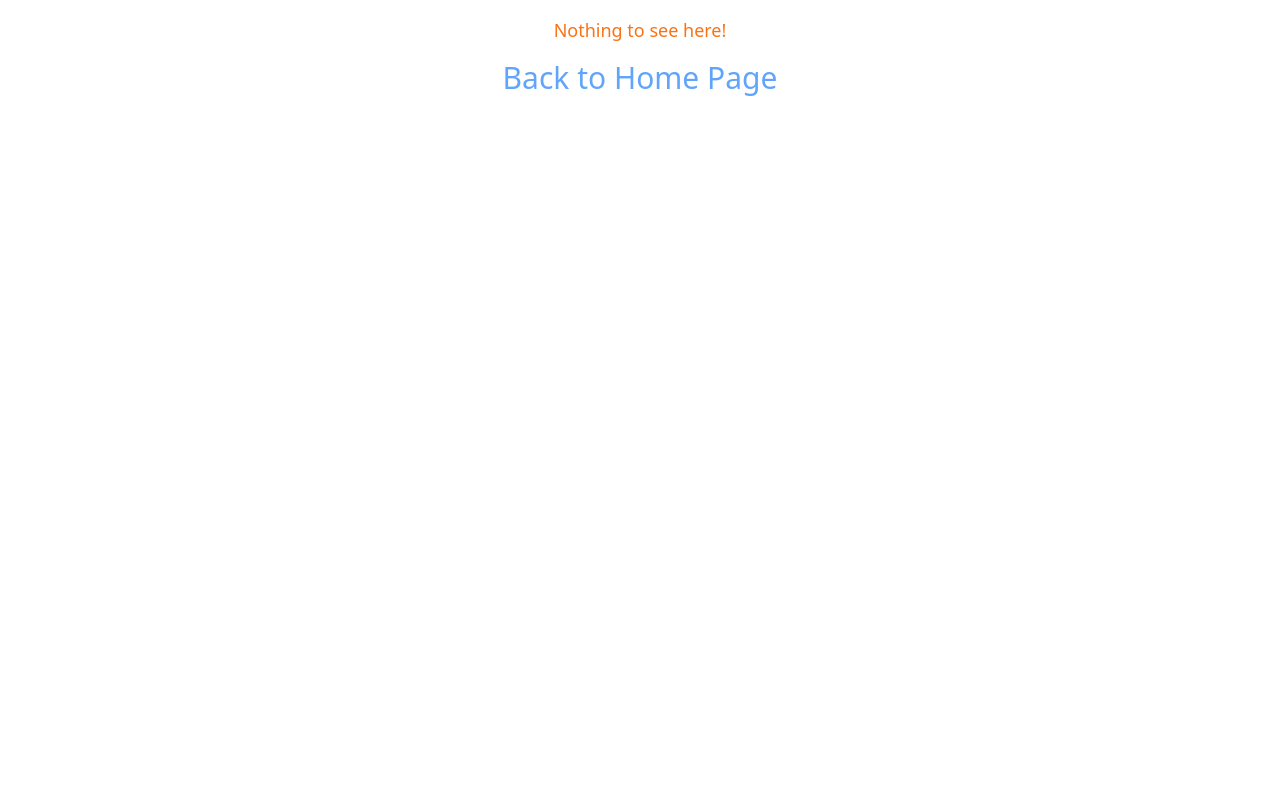
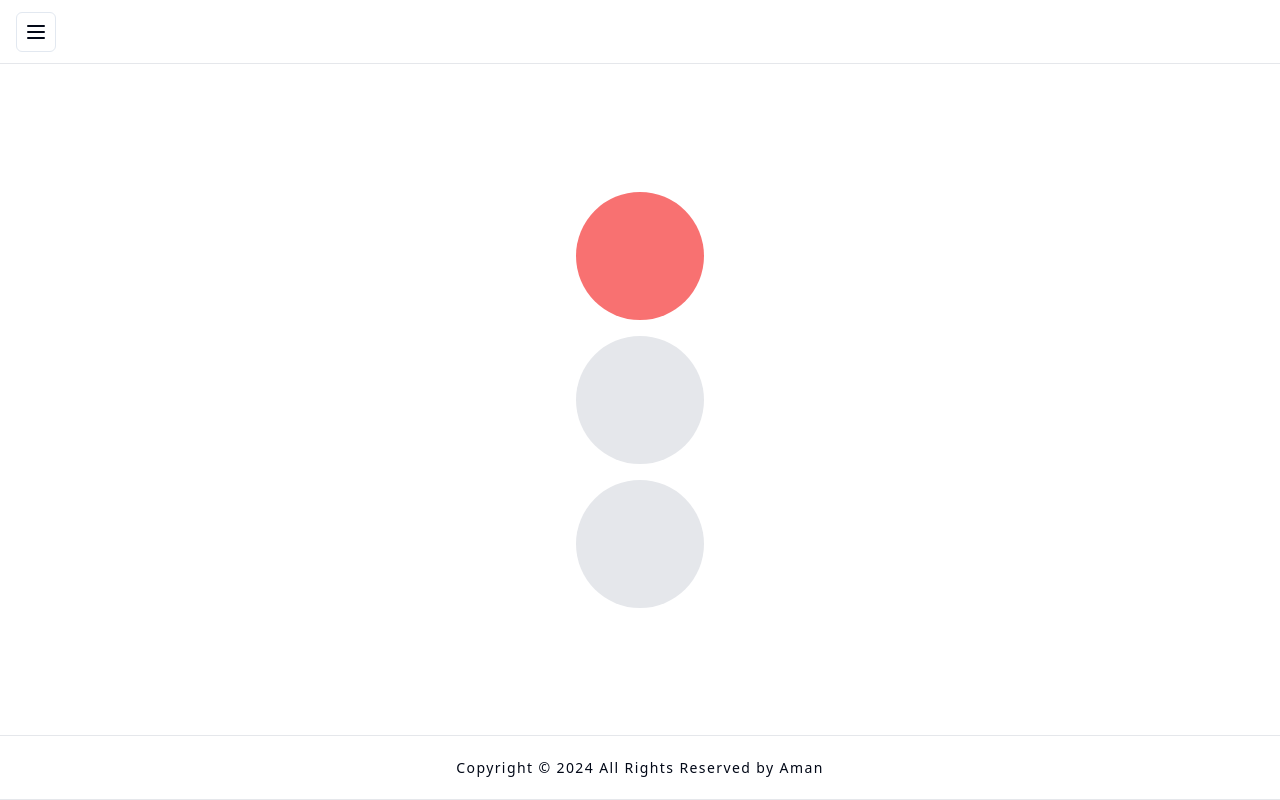
Before and after one commit to amanmavai/vite_csr_space, a React (Vite) app: page /traffic-light in a window 1280 px wide. Built offline with nearby package versions, Linux system fonts and the light colour scheme.

Commit message:
Add traffic light route

```diff
--- a/src/App.tsx
+++ b/src/App.tsx
@@ -8,6 +8,7 @@ const router = createBrowserRouter([
     children: [
       {index: true, element: <Home />},
       {path: "play", lazy: () => import("./routes/play")},
+      {path: "traffic-light", lazy: () => import("./routes/traffic-light")},
     ],
   },
   {
--- a/src/components/custom/sheet_wrapper.jsx
+++ b/src/components/custom/sheet_wrapper.jsx
@@ -17,6 +17,7 @@ import {cn} from "@/lib/utils";
 const navItems = [
   {name: "Home", to: "/"},
   {name: "Play", to: "/play"},
+  {name: "Traffic Light", to: "/traffic-light"},
 ];
 
 /**
--- /dev/null
+++ b/src/routes/traffic-light.jsx
@@ -0,0 +1,35 @@
+import {cn} from "@/lib/utils";
+import React from "react";
+
+export function Component() {
+  const [light, setLight] = React.useState("red");
+
+  React.useEffect(() => {
+    const timer = setInterval(() => {
+      setLight((currentLight) => {
+        switch (currentLight) {
+          case "red":
+            return "green";
+          case "green":
+            return "yellow";
+          case "yellow":
+            return "red";
+          default:
+            return "red";
+        }
+      });
+    }, 300); // Change the light every 3 seconds
+
+    return () => clearInterval(timer);
+  }, []);
+
+  let lightClass = "h-32 w-32 rounded-full";
+
+  return (
+    <div className="flex flex-1 flex-col items-center justify-center gap-4">
+      <div className={cn(lightClass, light === "red" ? "bg-red-400" : "bg-gray-200")} />
+      <div className={cn(lightClass, light === "green" ? "bg-green-400" : "bg-gray-200")} />
+      <div className={cn(lightClass, light === "yellow" ? "bg-yellow-400" : "bg-gray-200")} />
+    </div>
+  );
+}
```
